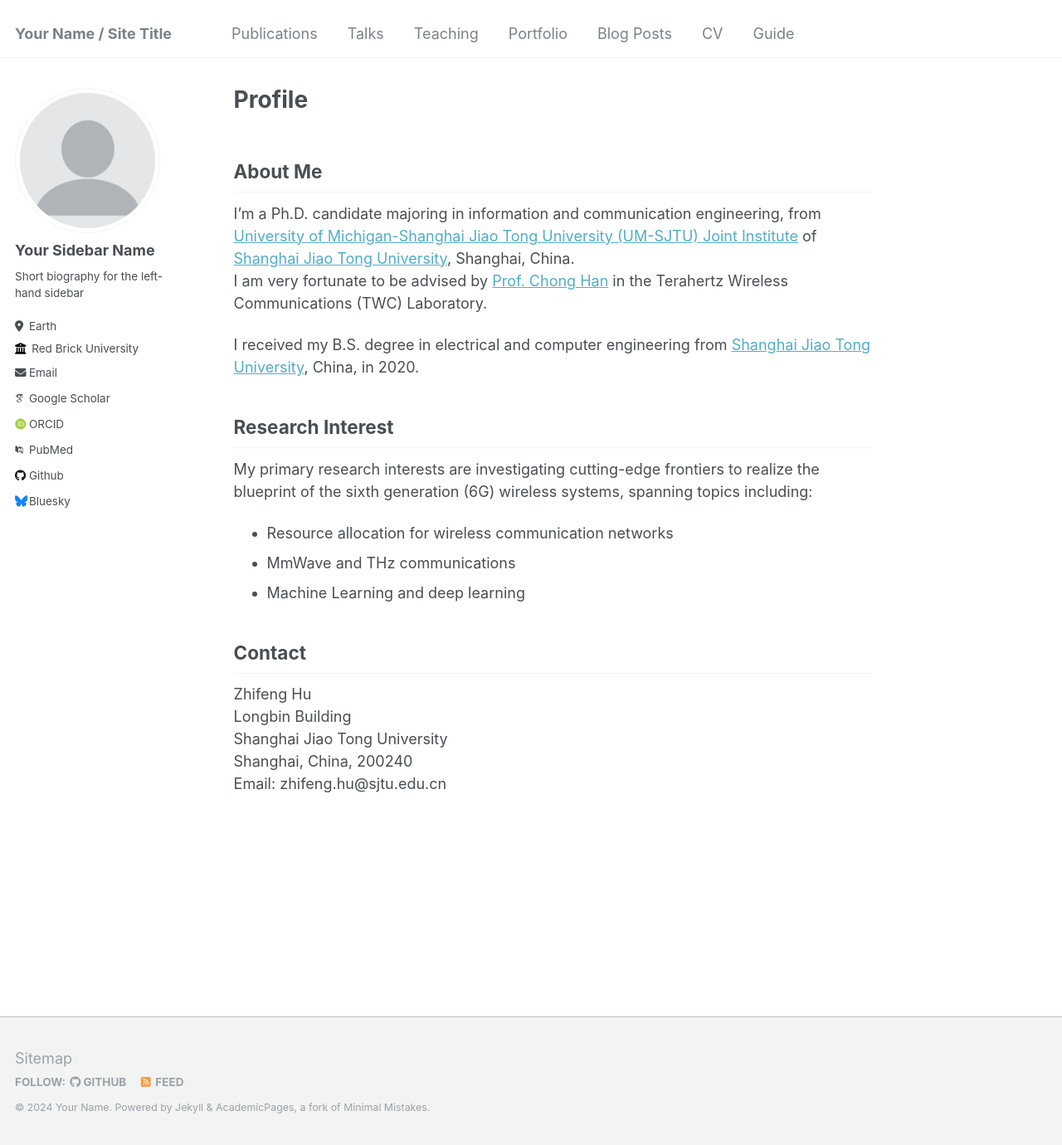
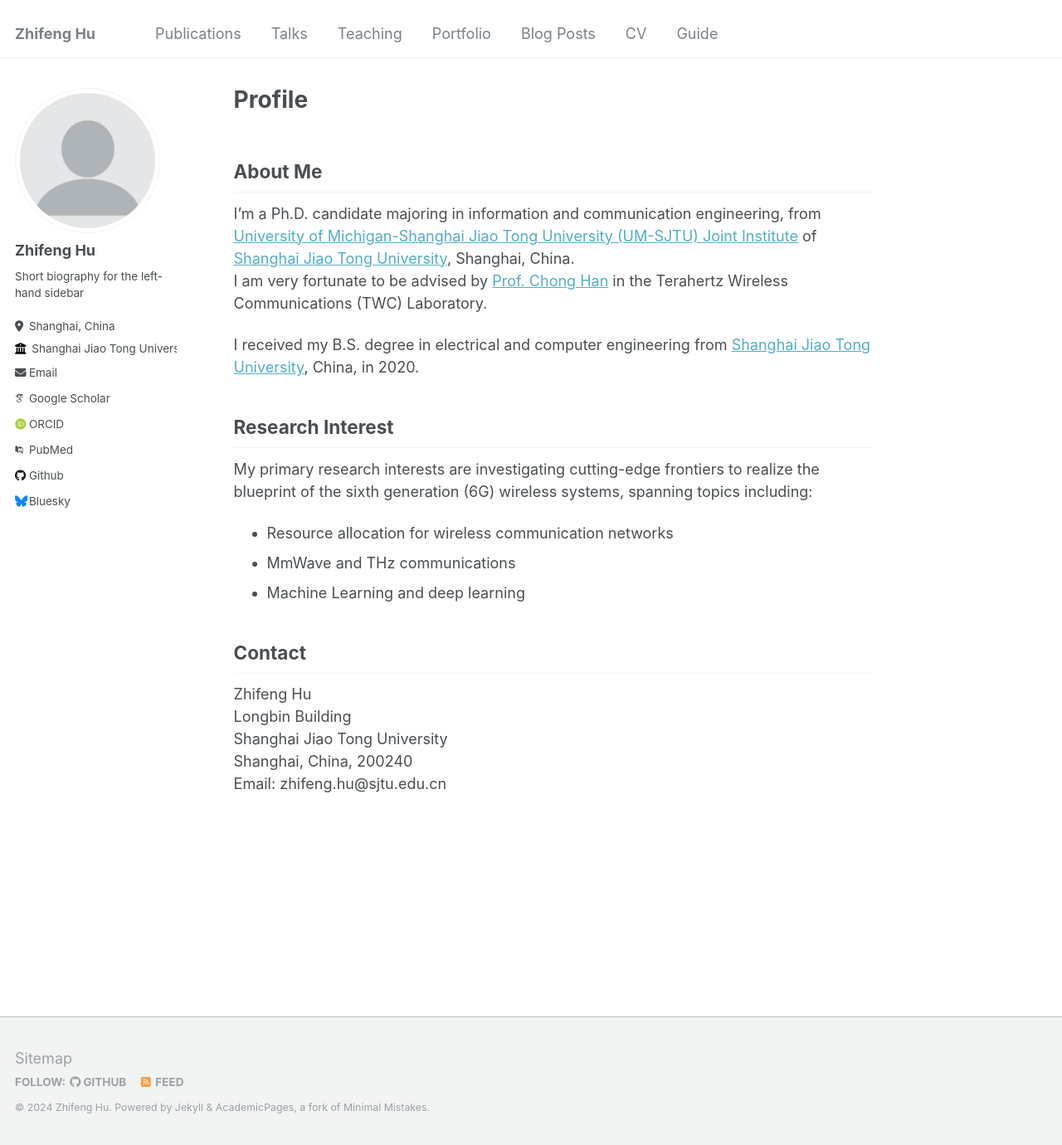
Before and after one commit to CantorHu/CantorHu.github.io, a Jekyll site: the page built from _pages/about.md, in a window 1280 px wide and 1380 px high. Shown: the whole window at 83% size. Built offline with Jekyll 4.4.1, drawn with Linux system fonts in a browser that asks for light colours; some web fonts are replaced.

Commit message:
Update _config.yml

```diff
--- a/_config.yml
+++ b/_config.yml
@@ -8,11 +8,11 @@
 
 # Basic Site Settings
 locale                   : "en-US"
-title                    : "Your Name / Site Title"
+title                    : "Zhifeng Hu"
 title_separator          : "-"
-name                     : &name "Your Name"
+name                     : &name "Zhifeng Hu"
 description              : &description "personal description"
-url                      : https://academicpages.github.io # the base hostname & protocol for your site e.g. "https://mmistakes.github.io"
+url                      : https://cantorhu.github.io # the base hostname & protocol for your site e.g. "https://mmistakes.github.io"
 baseurl                  : "" # the subpath of your site, e.g. "/blog"
 repository               : "academicpages/academicpages.github.io"
 
@@ -22,13 +22,13 @@
 author:
   # Biographic information
   avatar           : "profile.png"
-  name             : "Your Sidebar Name"
+  name             : "Zhifeng Hu"
   pronouns         : # example: "she/her"
   bio              : "Short biography for the left-hand sidebar"
-  location         : "Earth"
-  employer         : "Red Brick University"
+  location         : "Shanghai, China"
+  employer         : "Shanghai Jiao Tong University"
   uri              : # URL
-  email            : "none@example.org"
+  email            : "zhifeng.hu@sjtu.edu.cn"
 
   # Academic websites
   arxiv            : # URL - Update with the correct link to your profile
@@ -42,7 +42,7 @@
   bitbucket        : # Username - Update with your username on the site
   codepen          : # Username
   dribbble         : # Username
-  github           : "academicpages"
+  github           : "CantorHu"
   kaggle           : # Username
   stackoverflow    : # User number or user number and name (i.e., use "1" or "1/jeff-atwood")
 
```
